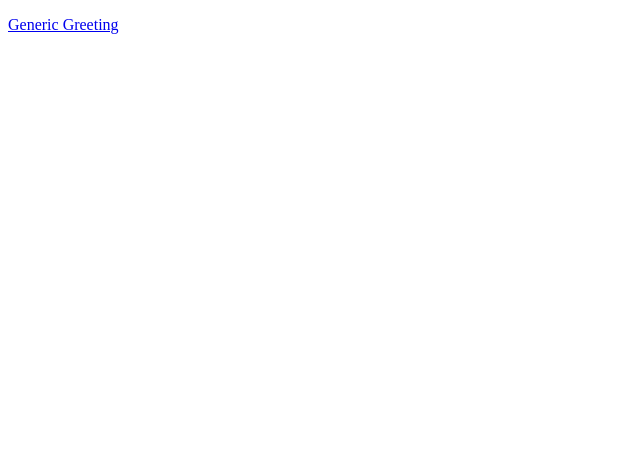
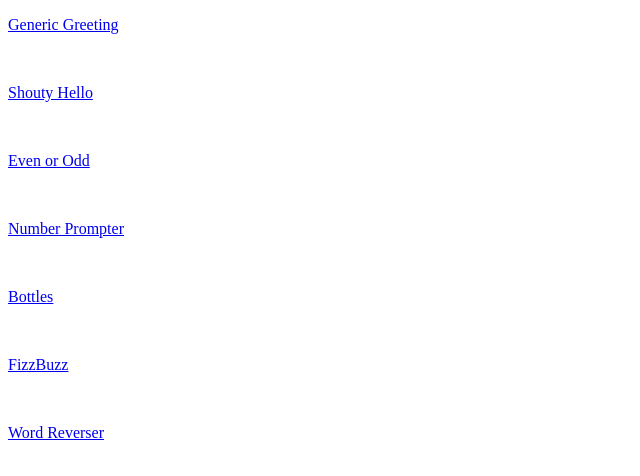
Before and after one commit to webbedfooty/w07-d01-js-exercises, a plain HTML site: page index.html in a window 1280 px wide. Shown: the whole page, without its empty margins (0-640 px from the left). Drawn offline with Linux system fonts and the light colour scheme.

Commit message:
up to word reverser

```diff
--- a/index.html
+++ b/index.html
@@ -6,5 +6,17 @@
 </head>
 <body>
   <p><a href="#" onclick="sayHi();">Generic Greeting</a></p>
+  <br>
+  <p><a href="#" onclick="shouty();">Shouty Hello</a></p>
+  <br>
+  <p><a href="#" onclick="evenOdd();">Even or Odd</a></p>
+  <br>
+  <p><a href="#" onclick="numberPrompter();">Number Prompter</a></p>
+  <br>
+  <p><a href="#" onclick="bottles();">Bottles</a></p>
+  <br>
+  <p><a href="#" onclick="fizzBuzz();">FizzBuzz</a></p>
+  <br>
+  <p><a href="#" onclick="wordReverser();">Word Reverser</a></p>
 </body>
-</html
+</html>
--- a/script.js
+++ b/script.js
@@ -1,3 +1,82 @@
 function sayHi() {
   alert("Hello, stranger!");
 }
+
+function shouty() {
+  var name = prompt("What is yourname!?!");
+  alert("HELLO " + name.toUpperCase() + "!");
+}
+
+function evenOdd() {
+  var x = prompt("Give me a number:");
+  if (x % 2 == 1) {
+    alert("Your number is odd");
+  } else if (x % 2 == 0) {
+    alert("Your number is even");
+  } else {
+    alert("That's not a number.");
+  }
+}
+
+function numberPrompter() {
+  var x = prompt("Give me an even number between 3 and 11:");
+  if ((x === '4') || (x === '6') || (x === '8') || (x === '10')) {
+    alert("Congratulations! You followed the instructions");
+  } else {
+      alert("I need a valid input");
+      numberPrompter();
+  }
+}
+
+function bottles() {
+  var x = prompt("Give me a number greater than zero");
+  if (x < 0) {
+    alert("looking for a positive number");
+    bottles();
+  }  else if(isNaN(x)) {
+    alert("those are letters - we're looking for a positive number");
+    bottles();
+  }
+    while (x > 0) {
+      console.log(x + " bottles of beer on the wall!" + x + " bottles of beer!");
+      x--;
+      if (x === 0) {
+        console.log("Take one down and pass it around. No more bottles of beer on the wall!");
+      }  else {
+        console.log("Take one down and pass it around. " + x + " bottles of beer on the wall!");
+    }
+  }
+}
+
+function fizzBuzz() {
+  var x = prompt("Give me a number greater than zero");
+  if (x < 0) {
+    alert("looking for a positive number");
+    fizzBuzz();
+  }  else if(isNaN(x)) {
+    alert("those are letters - we're looking for a positive number");
+    fizzBuzz();
+  }
+  var i = 1
+  while (i <= x) {
+    if (i % 15 === 0) {
+        console.log("FizzBuzz");
+    }  else if(i % 5 === 0) {
+        console.log("Buzz");
+    }  else if(i % 3 === 0) {
+        console.log("Fizz");
+    }  else {
+        console.log(i);
+    }
+    i++;
+  }
+}
+
+function wordReverser() {
+  var o = '';
+  var s = prompt("Give me a word - I'm gonna blow your mind");
+  for (var i = s.length - 1; i >= 0; i--) {
+    o += s[i];
+}  console.log(o);
+
+}
```
